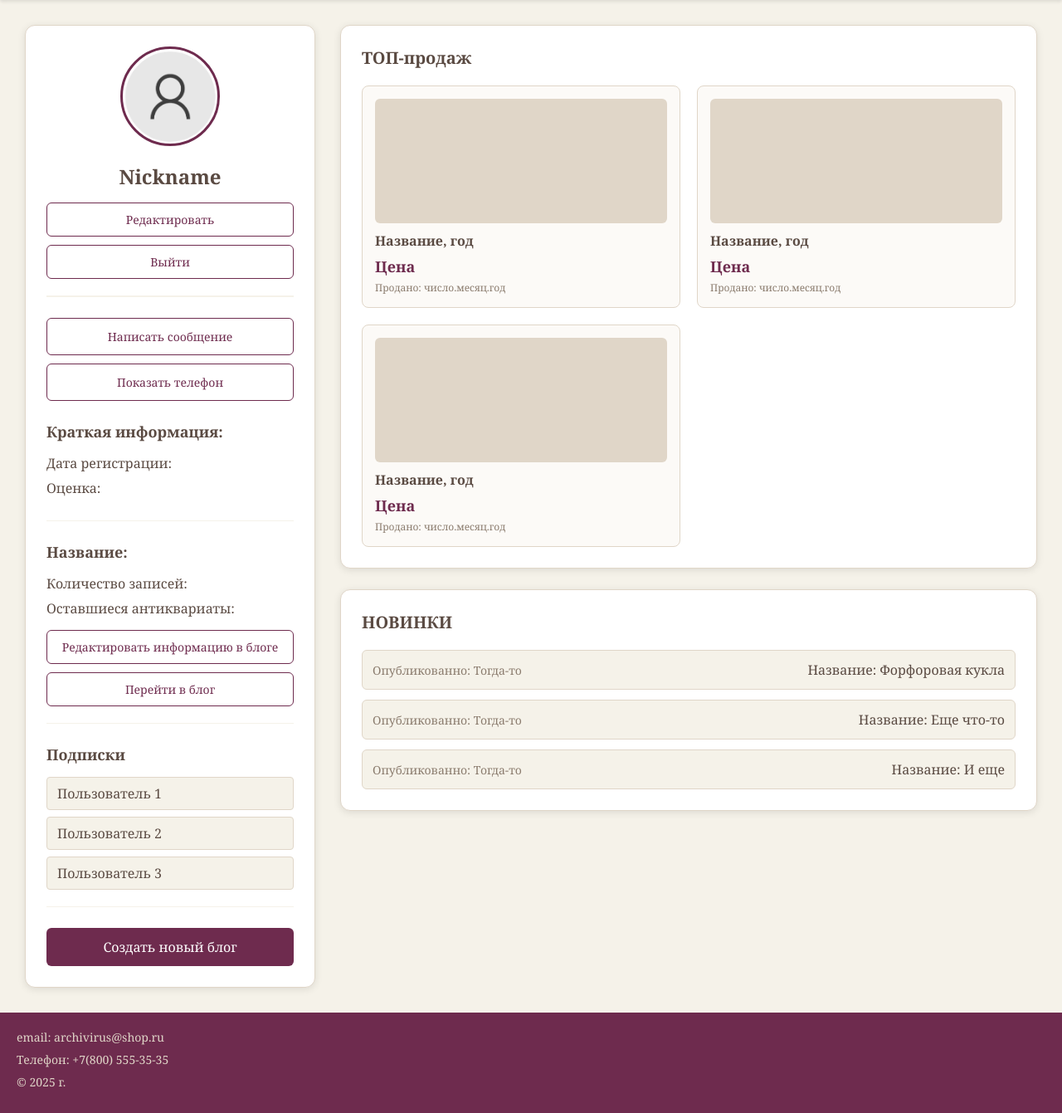
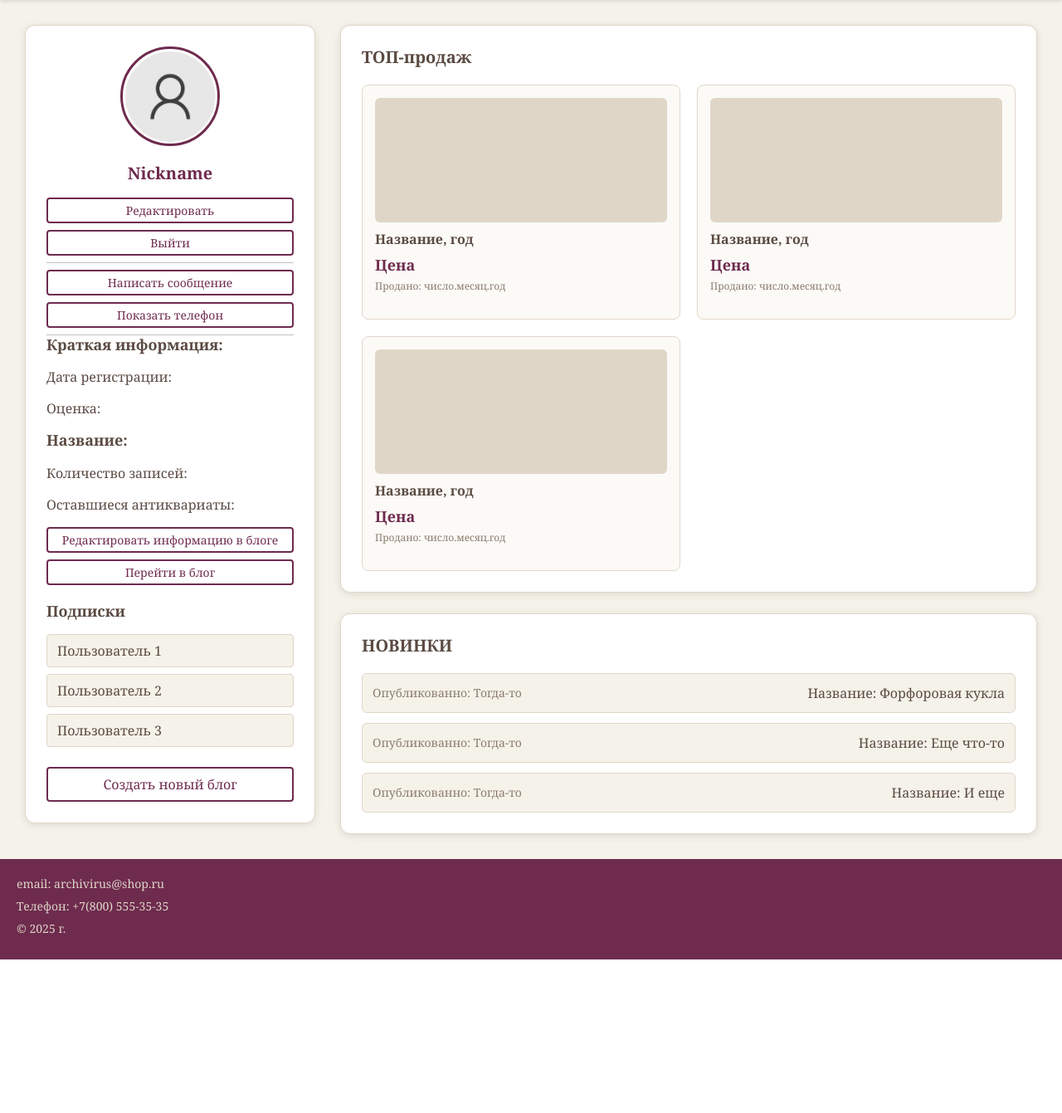
Before and after one commit to olya-bondarenkoIS22/diplom, a PHP site: page /personal_account.php in a window 1280 px wide. Shown: the part 160-1501 px from the top of the page at 83% size. After the commit the page ends 1316 px from the top, so only its background shows below. Run offline with PHP 8.4, Linux system fonts and the light colour scheme.

Commit message:
Create CSS extended

```diff
--- /dev/null
+++ b/css/buttons.css
@@ -0,0 +1,61 @@
+/* ===== BUTTONS ===== */
+.btn {
+  display: inline-block;
+  padding: var(--space-sm) var(--space-lg);
+  border: none;
+  border-radius: var(--border-radius);
+  font-family: inherit;
+  font-size: var(--font-size-base);
+  font-weight: 500;
+  text-decoration: none;
+  text-align: center;
+  cursor: pointer;
+  transition: all 0.3s ease;
+  background: transparent;
+  border: 2px solid transparent;
+}
+
+.btn:hover {
+  transform: translateY(-2px);
+  box-shadow: var(--shadow-md);
+}
+
+.btn-primary {
+  background-color: var(--primary-color);
+  color: white;
+  border-color: var(--primary-color);
+}
+
+.btn-secondary {
+  background-color: var(--secondary-color);
+  color: white;
+  border-color: var(--secondary-color);
+}
+
+.btn-outline {
+  background-color: transparent;
+  color: var(--primary-color);
+  border-color: var(--primary-color);
+}
+
+.btn-success {
+  background-color: var(--success-color);
+  color: white;
+  border-color: var(--success-color);
+}
+
+.btn-danger {
+  background-color: var(--danger-color);
+  color: white;
+  border-color: var(--danger-color);
+}
+
+.btn-sm {
+  padding: var(--space-xs) var(--space-md);
+  font-size: var(--font-size-sm);
+}
+
+.btn-lg {
+  padding: var(--space-md) var(--space-xl);
+  font-size: var(--font-size-lg);
+}
--- a/css/personal_account.css
+++ b/css/personal_account.css
@@ -178,7 +178,7 @@ input[type="tel"]:focus {
     text-decoration: underline;
 }
 
-.btn {
+/* .btn {
     background-color: #6E2B4E;
     color: white;
     border: none;
@@ -193,33 +193,9 @@ input[type="tel"]:focus {
 
 .btn:hover {
     background-color: #5a2240;
-}
+} */
 
 /* Стили для кнопки Вернуться назад */
-.back-button-container {
-    margin-bottom: 25px;
-}
-
-.back-button {
-    display: inline-flex;
-    align-items: center;
-    gap: 8px;
-    color: #6E2B4E;
-    text-decoration: none;
-    font-size: 16px;
-    font-weight: normal;
-    padding: 10px 15px;
-    border: 1px solid #6E2B4E;
-    border-radius: 4px;
-    transition: all 0.3s ease;
-    background-color: white;
-}
-
-.back-button:hover {
-    background-color: #6E2B4E;
-    color: white;
-    text-decoration: none;
-}
 
 /* Стили для страницы профиля */
 .main-content-profile {
@@ -247,7 +223,7 @@ input[type="tel"]:focus {
     text-align: center;
     margin-bottom: 25px;
     padding-bottom: 20px;
-    border-bottom: 2px solid #f5f2e9;
+    /* border-bottom: 2px solid #f5f2e9; */
 }
 
 .profile-avatar img {
@@ -259,33 +235,10 @@ input[type="tel"]:focus {
     margin-bottom: 15px;
 }
 
-.profile-nickname {
-    font-size: 24px;
-    color: #5a4a42;
-    margin-bottom: 15px;
-    font-weight: bold;
-}
-
 .profile-actions {
     display: flex;
     flex-direction: column;
     gap: 10px;
-}
-
-.profile-btn {
-    padding: 10px 15px;
-    border: 1px solid #6E2B4E;
-    border-radius: 6px;
-    background: white;
-    color: #6E2B4E;
-    cursor: pointer;
-    font-size: 14px;
-    transition: all 0.3s ease;
-}
-
-.profile-btn:hover {
-    background: #6E2B4E;
-    color: white;
 }
 
 .contact-actions {
@@ -293,22 +246,6 @@ input[type="tel"]:focus {
     flex-direction: column;
     gap: 10px;
     margin-bottom: 25px;
-}
-
-.contact-btn {
-    padding: 12px 15px;
-    border: 1px solid #6E2B4E;
-    border-radius: 6px;
-    background: white;
-    color: #6E2B4E;
-    cursor: pointer;
-    font-size: 14px;
-    transition: all 0.3s ease;
-}
-
-.contact-btn:hover {
-    background: #6E2B4E;
-    color: white;
 }
 
 .profile-info, .blog-info, .subscriptions {
@@ -341,22 +278,6 @@ input[type="tel"]:focus {
     margin-top: 15px;
 }
 
-.blog-btn {
-    padding: 10px 15px;
-    border: 1px solid #6E2B4E;
-    border-radius: 6px;
-    background: white;
-    color: #6E2B4E;
-    cursor: pointer;
-    font-size: 14px;
-    transition: all 0.3s ease;
-    text-align: center;
-}
-
-.blog-btn:hover {
-    background: #6E2B4E;
-    color: white;
-}
 
 .subscriptions-list {
     display: flex;
@@ -370,22 +291,6 @@ input[type="tel"]:focus {
     border-radius: 4px;
     color: #5a4a42;
     border: 1px solid #e0d6c8;
-}
-
-.create-blog-btn {
-    width: 100%;
-    padding: 12px;
-    background: #6E2B4E;
-    color: white;
-    border: none;
-    border-radius: 6px;
-    cursor: pointer;
-    font-size: 16px;
-    transition: background-color 0.3s ease;
-}
-
-.create-blog-btn:hover {
-    background: #5a2240;
 }
 
 /* Правая колонка - контент профиля */
--- /dev/null
+++ b/css/typography.css
@@ -0,0 +1,25 @@
+/* ===== TYPOGRAPHY ===== */
+h1, h2, h3, h4, h5, h6 {
+  margin-bottom: var(--space-md);
+  font-weight: 600;
+  line-height: 1.3;
+}
+
+h1 { font-size: var(--font-size-2xl); }
+h2 { font-size: var(--font-size-xl); }
+h3 { font-size: var(--font-size-lg); }
+h4 { font-size: var(--font-size-base); }
+
+p {
+  margin-bottom: var(--space-md);
+}
+
+.text-center { text-align: center; }
+.text-left { text-align: left; }
+.text-right { text-align: right; }
+
+.text-primary { color: var(--primary-color); }
+.text-secondary { color: var(--secondary-color); }
+.text-light { color: var(--text-light); }
+.text-success { color: var(--success-color); }
+.text-danger { color: var(--danger-color); }
--- /dev/null
+++ b/css/utilities.css
@@ -0,0 +1,53 @@
+/* ===== UTILITY CLASSES ===== */
+/* Display */
+.d-flex { display: flex; }
+.d-block { display: block; }
+.d-none { display: none; }
+.d-grid { display: grid; }
+
+/* Flexbox */
+.flex-column { flex-direction: column; }
+.flex-wrap { flex-wrap: wrap; }
+.justify-center { justify-content: center; }
+.justify-between { justify-content: space-between; }
+.justify-end { justify-content: flex-end; }
+.align-center { align-items: center; }
+.align-start { align-items: flex-start; }
+.align-end { align-items: flex-end; }
+
+/* Sizing */
+.w-100 { width: 100%; }
+.w-50 { width: 50%; }
+.h-100 { height: 100%; }
+.h-auto { height: auto; }
+
+/* Spacing */
+.m-0 { margin: 0; }
+.mt-1 { margin-top: var(--space-xs); }
+.mt-2 { margin-top: var(--space-sm); }
+.mt-3 { margin-top: var(--space-md); }
+.mb-1 { margin-bottom: var(--space-xs); }
+.mb-2 { margin-bottom: var(--space-sm); }
+.mb-3 { margin-bottom: var(--space-md); }
+.ml-1 { margin-left: var(--space-xs); }
+.mr-1 { margin-right: var(--space-xs); }
+
+.p-0 { padding: 0; }
+.pt-1 { padding-top: var(--space-xs); }
+.pt-2 { padding-top: var(--space-sm); }
+.pt-3 { padding-top: var(--space-md); }
+.pb-1 { padding-bottom: var(--space-xs); }
+.pb-2 { padding-bottom: var(--space-sm); }
+.pb-3 { padding-bottom: var(--space-md); }
+.pl-1 { padding-left: var(--space-xs); }
+.pr-1 { padding-right: var(--space-xs); }
+
+/* Borders */
+.border-bottom { border-bottom: 1px solid var(--border-color); }
+.border-top { border-top: 1px solid var(--border-color); }
+.border-left { border-left: 1px solid var(--border-color); }
+.border-right { border-right: 1px solid var(--border-color); }
+
+/* Visibility */
+.visible { visibility: visible; }
+.invisible { visibility: hidden; }
--- /dev/null
+++ b/css/variables.css
@@ -0,0 +1,43 @@
+:root {
+  /* Цвета */
+  /* --primary-color: #2c3e50; */
+  --primary-color: #6E2B4E;
+  /* --secondary-color: #3498db; */
+  --secondary-color: #3498db;
+  --accent-color: #e74c3c;
+  --success-color: #27ae60;
+  --warning-color: #f39c12;
+  --danger-color: #e74c3c;
+
+  /* Нейтральные цвета */
+  --text-dark: #2c3e50;
+  --text-light: #7f8c8d;
+  --bg-light: #ecf0f1;
+  --bg-white: #ffffff;
+  --border-color: #bdc3c7;
+
+  /* Типография */
+  --font-family: 'Segoe UI', Tahoma, Geneva, Verdana, sans-serif;
+  --font-size-sm: 0.875rem;
+  --font-size-base: 1rem;
+  --font-size-lg: 1.125rem;
+  --font-size-xl: 1.25rem;
+  --font-size-2xl: 1.5rem;
+
+  /* Пробелы */
+  --space-xs: 0.25rem;
+  --space-sm: 0.5rem;
+  --space-md: 1rem;
+  --space-lg: 1.5rem;
+  --space-xl: 2rem;
+  --space-2xl: 3rem;
+
+  /* Бордюры */
+  --border-radius: 4px;
+  --border-radius-lg: 8px;
+
+  /* Тени */
+  --shadow-sm: 0 1px 3px rgba(0,0,0,0.12);
+  --shadow-md: 0 4px 6px rgba(0,0,0,0.1);
+  --shadow-lg: 0 10px 15px rgba(0,0,0,0.1);
+}
--- a/personal_account.php
+++ b/personal_account.php
@@ -9,6 +9,13 @@
     <link rel="stylesheet" href="css\menu.css">
     <link rel="stylesheet" href="css\personal_account.css">
     <link rel="stylesheet" href="css\footer.css">
+
+    <link rel="stylesheet" href="css\variables.css">
+    <link rel="stylesheet" href="css\typography.css">
+    <link rel="stylesheet" href="css\buttons.css">
+    <link rel="stylesheet" href="css\utilities.css ">
+
+
 
     <script src="js/show_menu.js"></script>
 
@@ -23,49 +30,49 @@
     <main class="main-content-profile">
         <!-- Левая колонка - информация профиля -->
         <div class="profile-sidebar">
-            <div class="profile-header">
+            <div class="mb-2 text-center">
                 <div class="profile-avatar">
                     <img src="..\images\avatar\image_menu_ava.png" alt="Аватар пользователя">
                 </div>
-                <h2 class="profile-nickname">Nickname</h2>
-                <div class="profile-actions">
-                    <button class="profile-btn edit-btn">Редактировать</button>
-                    <button class="profile-btn logout-btn">Выйти</button>
+                <h2 class="text-primary">Nickname</h2>
+                <div class="d-flex flex-column border-bottom">
+                    <button class="btn btn-outline btn-sm mb-2">Редактировать</button>
+                    <button class="btn btn-outline btn-sm mb-2">Выйти</button>
                 </div>
             </div>
 
-            <div class="contact-actions">
-                <button class="contact-btn message-btn">Написать сообщение</button>
-                <button class="contact-btn phone-btn">Показать телефон</button>
+            <div class="d-flex flex-column border-bottom">
+                <button class="btn btn-outline btn-sm btn-sm mb-2">Написать сообщение</button>
+                <button class="btn btn-outline btn-sm btn-sm mb-2">Показать телефон</button>
             </div>
 
-            <div class="profile-info">
+            <div class="d-flex flex-column">
                 <h3>Краткая информация:</h3>
                 <p>Дата регистрации: <span class="info-value"></span></p>
                 <p>Оценка: <span class="info-value"></span></p>
             </div>
 
-            <div class="blog-info">
+            <div class="mb-2">
                 <h3>Название:</h3>
                 <p>Количество записей: <span class="info-value"></span></p>
                 <p>Оставшиеся антиквариаты: <span class="info-value"></span></p>
 
-                <div class="blog-actions">
-                    <button class="blog-btn edit-blog-btn">Редактировать информацию в блоге</button>
-                    <button class="blog-btn go-to-blog-btn">Перейти в блог</button>
+                <div class="d-flex flex-column">
+                    <button class="btn btn-outline btn-sm mb-2">Редактировать информацию в блоге</button>
+                    <button class="btn btn-outline btn-sm mb-2">Перейти в блог</button>
                 </div>
             </div>
 
-            <div class="subscriptions">
+            <div class="mb-3 pt-1">
                 <h3>Подписки</h3>
-                <div class="subscriptions-list">
-                    <div class="subscription-item">Пользователь 1</div>
-                    <div class="subscription-item">Пользователь 2</div>
-                    <div class="subscription-item">Пользователь 3</div>
+                <div class="d-flex flex-column">
+                    <div class="subscription-item mb-2">Пользователь 1</div>
+                    <div class="subscription-item mb-2">Пользователь 2</div>
+                    <div class="subscription-item mb-2">Пользователь 3</div>
                 </div>
             </div>
 
-            <button class="create-blog-btn">Создать новый блог</button>
+            <button class="btn btn-outline w-100">Создать новый блог</button>
         </div>
 
         <!-- Правая колонка - контент -->
```
Also changed, not shown: css/components.css (added, +115 -0 lines), css/custom.css (added, +73 -0 lines), css/forms.css (added, +41 -0 lines), css/layout.css (added, +28 -0 lines), css/main.css (added, +10 -0 lines), css/reset.css (added, +13 -0 lines).
